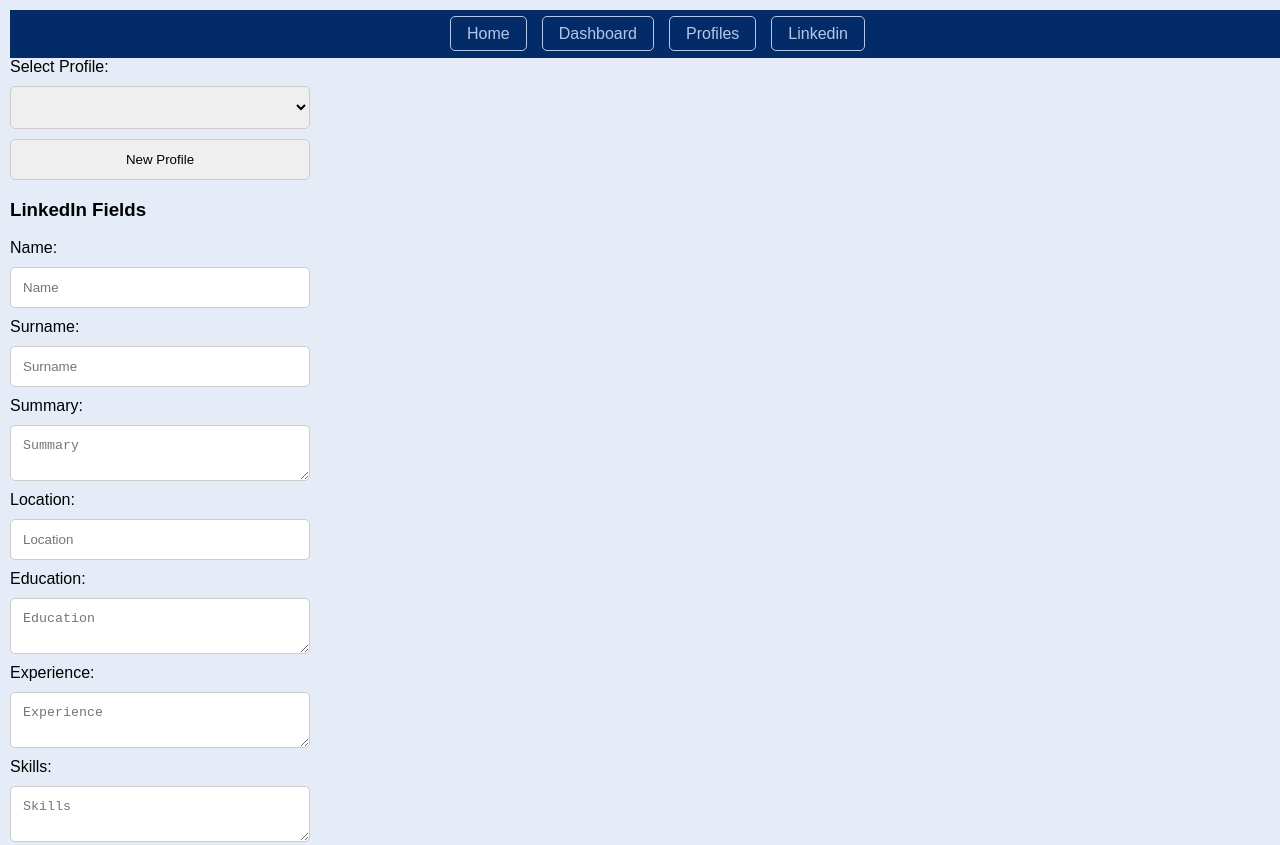
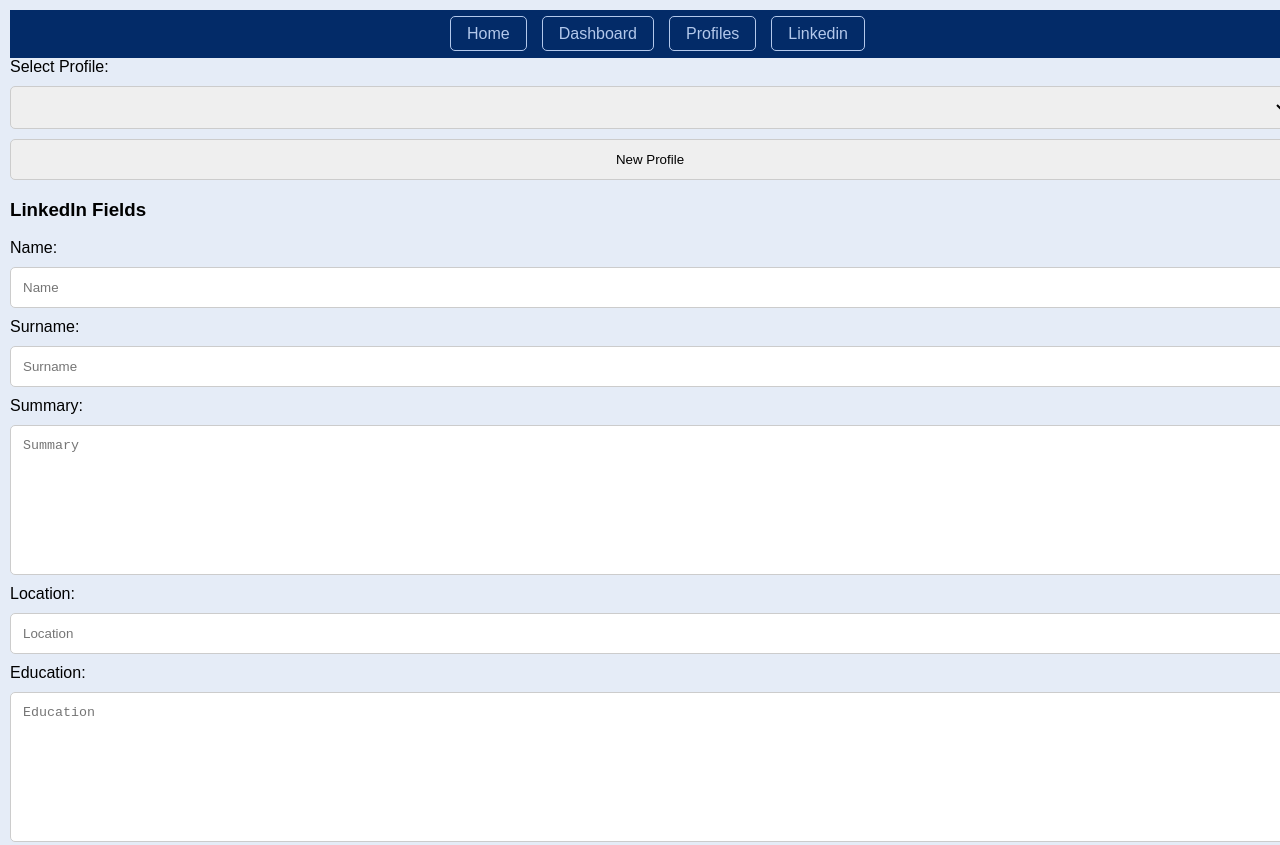
Before and after one commit to ZakirAghakishiyev/WM1-Project1-Group-10, a browser extension: page profile.html in a window 1280 px wide. Shown: the top 845 px of the page. Drawn offline with Linux system fonts and the light colour scheme.

Commit message:
Update profile.css

```diff
--- a/profile.css
+++ b/profile.css
@@ -21,7 +21,12 @@ input, select, button, textarea {
     padding: 12px;
     border-radius: 5px;
     border: 1px solid #ccc;
-    width: 300px;
+    width: 100%; /* Full width */
+}
+
+textarea {
+    resize: none; /* Disable resizing */
+    height: 150px; /* Fixed height for textareas (adjust as needed) */
 }
 
 table {
```
